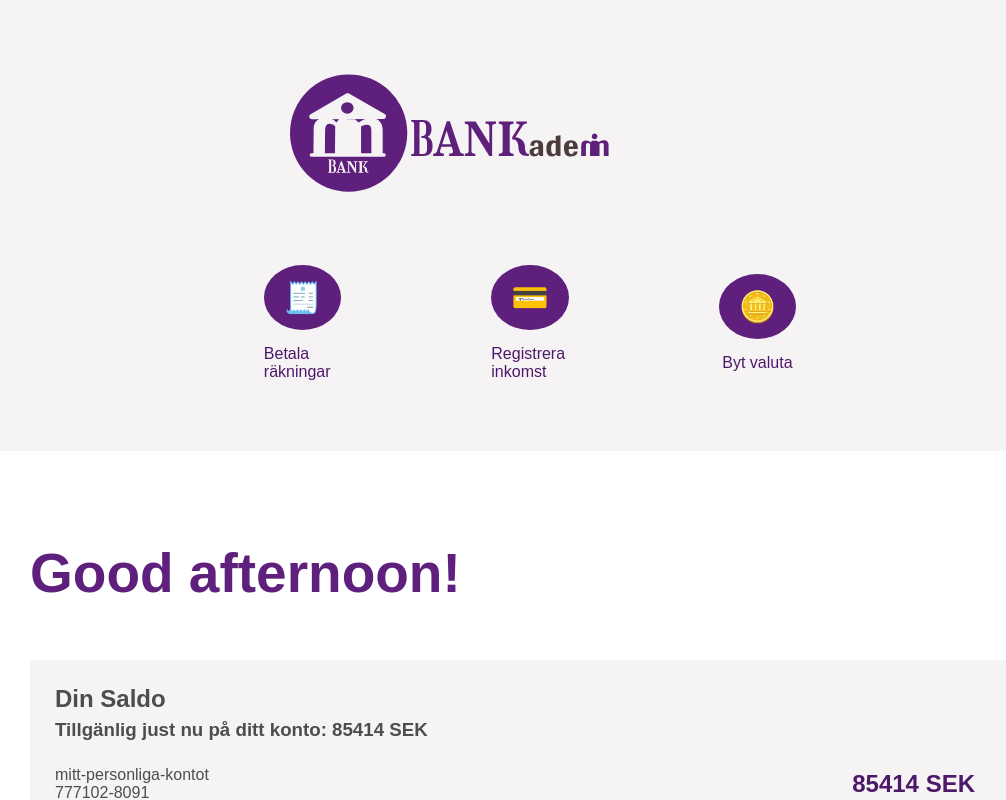
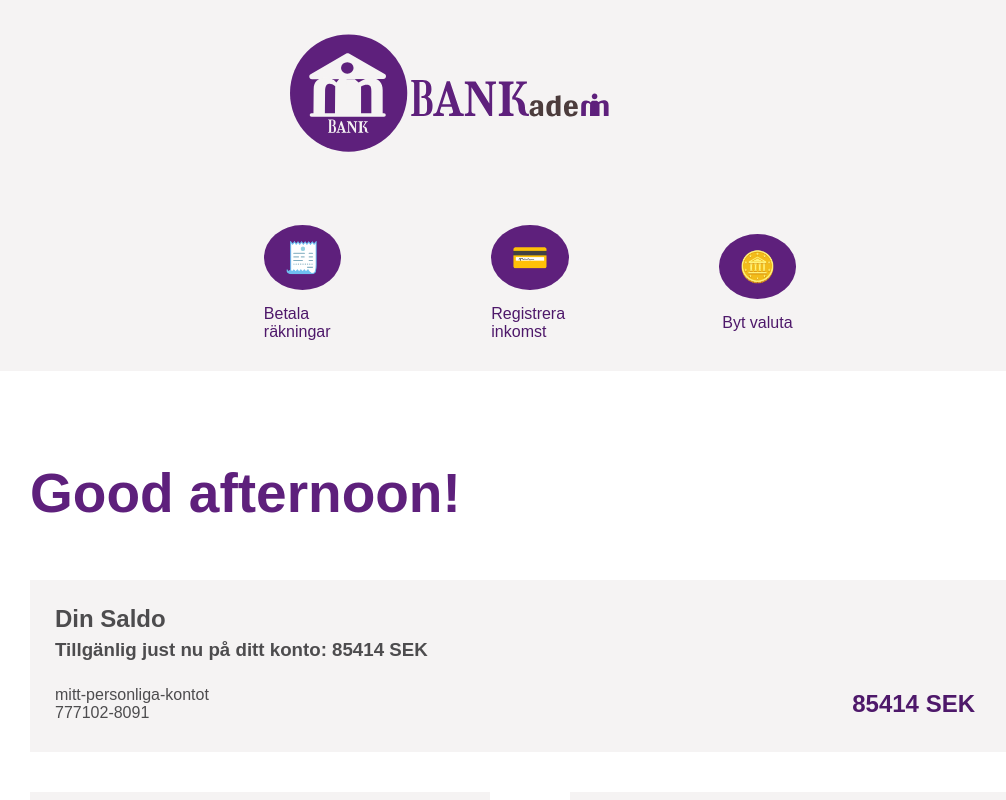
Before and after one commit to avdrxxa/examinerande-uppgift-saldo, a React (Vite) app: page / in a window 1280 px wide. Shown: the top 800 px of the page, without its empty margins (110-1116 px from the left). Built offline with nearby package versions, Linux system fonts and the light colour scheme; no server answers.

Commit message:
small fix of padding of nav

```diff
--- a/src/index.css
+++ b/src/index.css
@@ -9,7 +9,7 @@ nav{
     background-color: rgba(245, 243, 243, 1);
     display: flex;
     flex-direction: column;
-    padding: 70px 400px;
+    padding: 30px 400px;
     gap: 70px;
 }
 .row{
```
